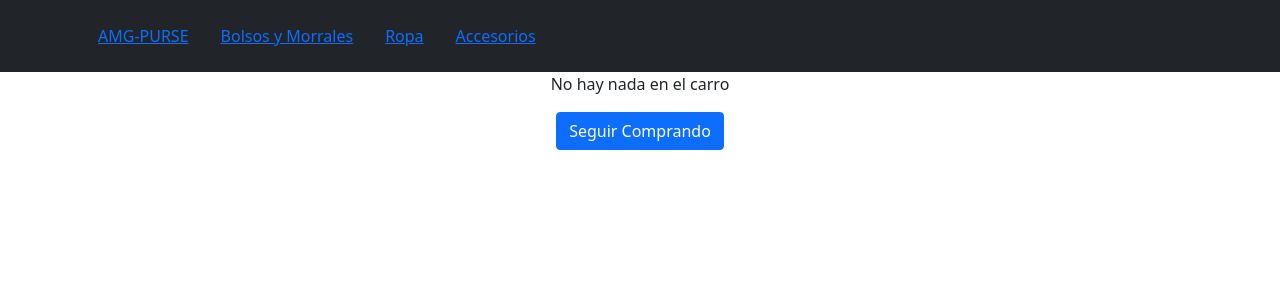
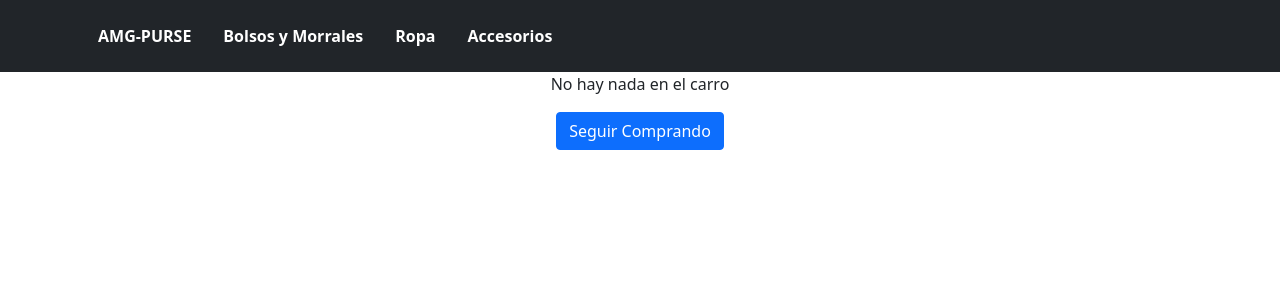
Before and after one commit to AMG3/amg-purse, a React (Create React App) app: page /cart in a window 1280 px wide. Shown: the top 300 px of the page. Built offline with nearby package versions, Linux system fonts and the light colour scheme.

Commit message:
mas ajustes de estilos

```diff
--- a/src/App.css
+++ b/src/App.css
@@ -5,7 +5,7 @@
 }
 
 .form-input {
-  display: block;
+  /* display: block; */
   width: 100%;
   padding: 0.375rem 0.75rem;
   font-size: 1rem;
--- a/src/components/Cart.jsx
+++ b/src/components/Cart.jsx
@@ -43,7 +43,7 @@ function Cart() {
               alignItems: "center",
             }}
           >
-            <Button variant="outline-warning" onClick={cleanCart}>
+            <Button variant="warning" onClick={cleanCart}>
               Limpiar Carro
             </Button>
             <br />
--- a/src/components/CartForm/CartForm.jsx
+++ b/src/components/CartForm/CartForm.jsx
@@ -124,8 +124,12 @@ export default function CartForm({
 
   return (
     <>
-      <h2>Datos del cliente</h2>
-      <form onSubmit={generateOrder}>
+      <h3>Datos del cliente</h3>
+      <form
+        onSubmit={generateOrder}
+        style={{ display: "flex", flexDirection: "column", gap: "0.5rem" }}
+      >
+        <div style={{ display: "flex", gap: "1rem" }}>
           <input
             type="text"
             name="name"
@@ -150,9 +154,12 @@ export default function CartForm({
             className="form-input"
             onChange={handleChange}
           />
-        <Button variant="warning" type="submit" style={{ width: "100%" }}>
+        </div>
+        <div>
+          <Button variant="success" type="submit">
             Generar Orden
           </Button>
+        </div>
       </form>
       <MessagePopUp
         messageType={MESSAGE_TYPES.ERROR}
--- a/src/components/CartList/CartList.jsx
+++ b/src/components/CartList/CartList.jsx
@@ -1,5 +1,6 @@
 import React from "react";
 import { Button, Col, Image, Row } from "react-bootstrap";
+import { BsFillTrashFill } from "react-icons/bs";
 
 export default function CartList({ cartContent, removeFromCart }) {
   return (
@@ -35,14 +36,14 @@ export default function CartList({ cartContent, removeFromCart }) {
             {item.quantity}
           </Col>
           <Col xs lg="2">
-            $ {item.item.price}
+            $ {item.item.price.toFixed(2)}
           </Col>
           <Col xs lg="2">
-            $ {item.quantity * item.item.price}
+            $ {(item.quantity * item.item.price).toFixed(2)}
           </Col>
           <Col xs lg="2">
             <Button variant="danger" onClick={() => removeFromCart(item)}>
-              Eliminar
+              <BsFillTrashFill />
             </Button>
           </Col>
         </Row>
--- a/src/components/CartWidget/CartWidget.jsx
+++ b/src/components/CartWidget/CartWidget.jsx
@@ -17,7 +17,7 @@ const CartWidget = () => {
         <></>
       ) : (
         <>
-          <BsFillCartFill />
+          <BsFillCartFill style={{ color: "white" }} />
           <Badge pill bg="success">
             {total}
           </Badge>{" "}
--- a/src/components/Header/Header.jsx
+++ b/src/components/Header/Header.jsx
@@ -8,21 +8,53 @@ function Header() {
   return (
     <Navbar collapseOnSelect expand="lg" bg="dark" variant="dark">
       <Container>
-        <NavLink style={{ padding: "1rem" }} to="/">
+        <NavLink
+          style={{
+            padding: "1rem",
+            color: "white",
+            textDecoration: "none",
+            fontWeight: "bold",
+          }}
+          to="/"
+        >
           AMG-PURSE
         </NavLink>
         <Navbar.Toggle aria-controls="responsive-navbar-nav" />
         <Navbar.Collapse id="responsive-navbar-nav">
           <Nav className="me-auto">
-            <NavLink style={{ padding: "1rem" }} to="/category/bags">
+            <NavLink
+              style={{
+                padding: "1rem",
+                color: "white",
+                textDecoration: "none",
+                fontWeight: "bold",
+              }}
+              to="/category/bags"
+            >
               Bolsos y Morrales
             </NavLink>
 
-            <NavLink style={{ padding: "1rem" }} to="/category/clothes">
+            <NavLink
+              style={{
+                padding: "1rem",
+                color: "white",
+                textDecoration: "none",
+                fontWeight: "bold",
+              }}
+              to="/category/clothes"
+            >
               Ropa
             </NavLink>
 
-            <NavLink style={{ padding: "1rem" }} to="/category/accessories">
+            <NavLink
+              style={{
+                padding: "1rem",
+                color: "white",
+                textDecoration: "none",
+                fontWeight: "bold",
+              }}
+              to="/category/accessories"
+            >
               Accesorios
             </NavLink>
           </Nav>
```
Lines whose indentation alone changed are shown as unchanged.
